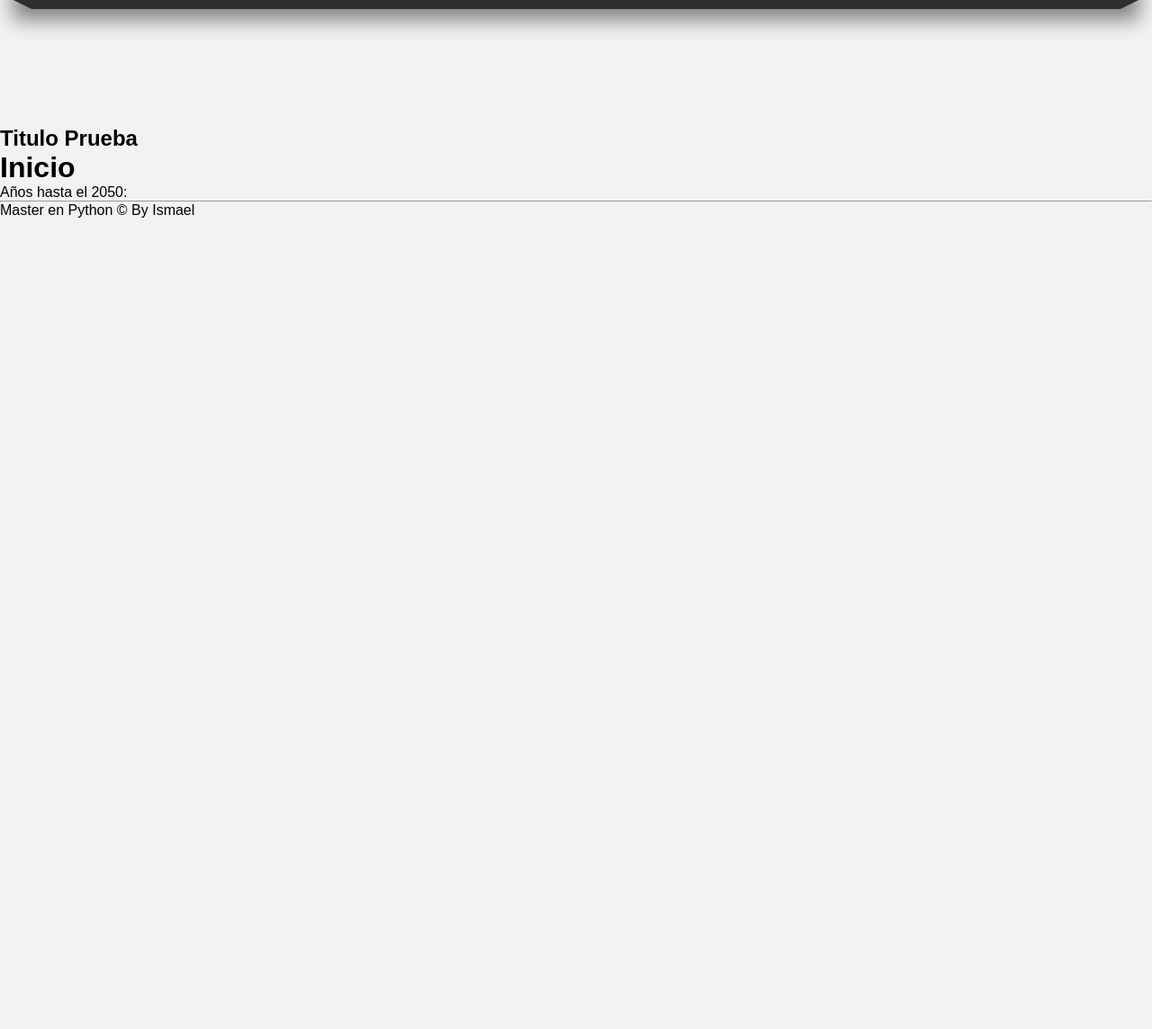
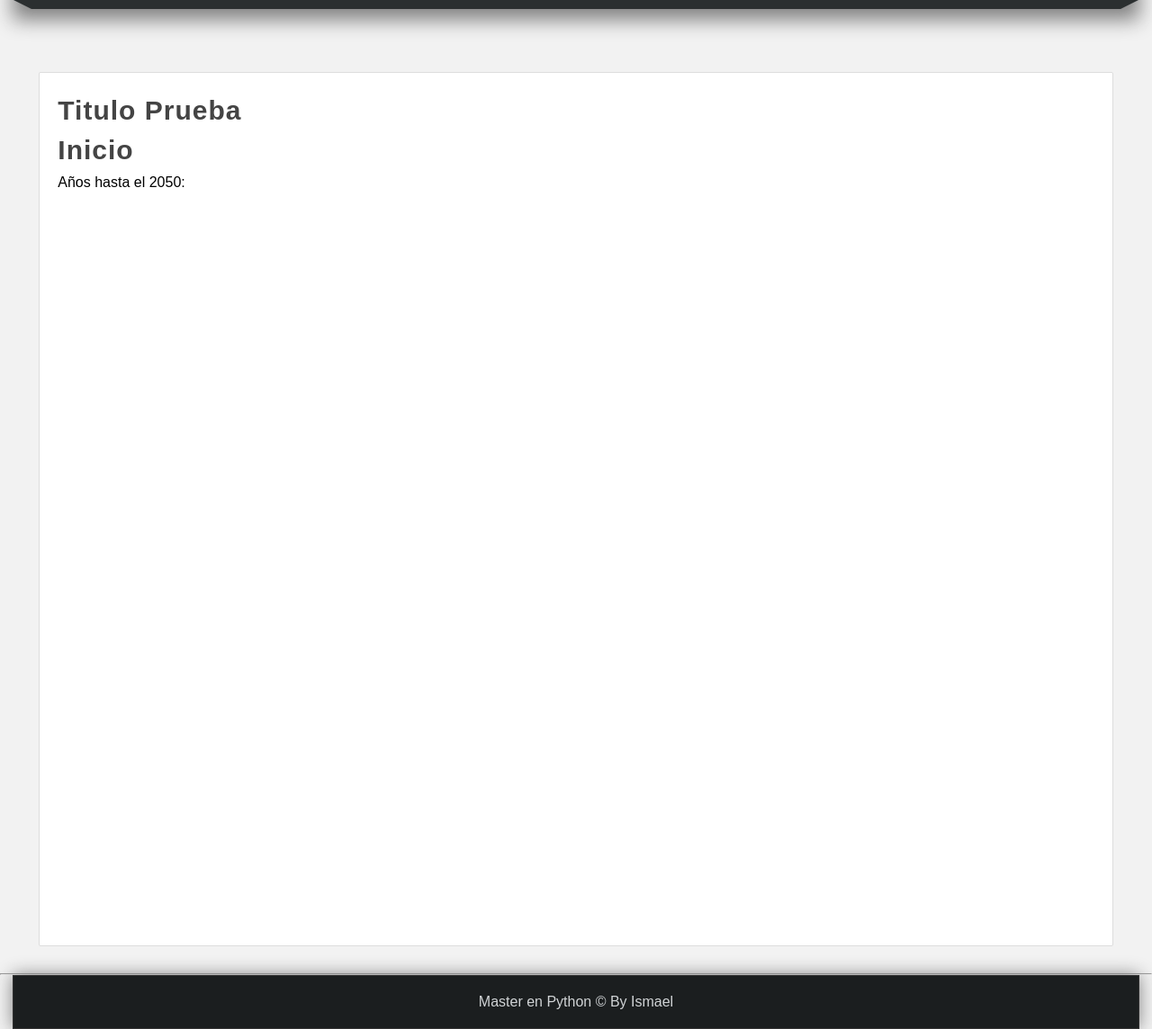
Before and after one commit to IsmaelDom/AprediendoDjango, a Django app: page / in a window 1280 px wide. Shown: the part 182-1326 px from the top of the page at 90% size. Before the commit the page ends 424 px from the top, so only its background shows below. Run offline with Django 3.2, Linux system fonts and the light colour scheme.

Commit message:
Se agregan estilos al footer y al contenido.

```diff
--- a/AprendiendoDjango/miapp/static/css/styles.css
+++ b/AprendiendoDjango/miapp/static/css/styles.css
@@ -83,7 +83,7 @@ nav ul li a:hover {
 .barra {
     width: 1250px;
     margin: 0 auto;
-    margin-bottom: 140px;
+    margin-bottom: 80px;
 }
 
 /*Picos que se muestran debajo de la barra de navegación*/
@@ -109,3 +109,42 @@ nav ul li a:hover {
     background: #2B2F30;
     float: left;
 }
+
+/*Estilos contenido central*/
+#content {
+    width: 1212px;
+    min-height: 930px;
+    margin: 0 auto;
+    margin-bottom: 30px;
+    margin-top: 40px;
+}
+
+.box {
+    background: white;
+    width: 95%;
+    min-height: 930px;
+    margin: 0 auto;
+    padding: 20px;
+    border: 1px solid #ddd;
+    border-radius: 2px;
+}
+
+.title {
+    color: #444;
+    letter-spacing: 1px;
+    font-size: 30px;
+    margin-bottom: 10px;
+    margin-top: 5px;
+}
+
+footer {
+    width: 1250px;
+    background-color: #1B1E1F;
+    border: 1px solid #333;
+    color: #d1d4d6;
+    text-align: center;
+    margin: 0 auto;
+    padding-top: 20px;
+    padding-bottom: 20px;
+    box-shadow: 0px 0px 20px gray;
+}
--- a/AprendiendoDjango/miapp/templates/hola_mundo.html
+++ b/AprendiendoDjango/miapp/templates/hola_mundo.html
@@ -5,7 +5,7 @@
 
 {% block content %}
     {{ block.super }}
-    <h1>Hola Mundo desde Django</h1>
+    <h1 class="title">Hola Mundo desde Django</h1>
     <h3>Bienvenido</h3>
 
 {% endblock %}
--- a/AprendiendoDjango/miapp/templates/index.html
+++ b/AprendiendoDjango/miapp/templates/index.html
@@ -5,7 +5,7 @@
 
 {% block content %}
 
-    <h1>Inicio</h1>
+    <h1 class="title">Inicio</h1>
     <p>Años hasta el 2050:</p>
 
 {% endblock %}
--- a/AprendiendoDjango/miapp/templates/layout.html
+++ b/AprendiendoDjango/miapp/templates/layout.html
@@ -47,10 +47,14 @@
     </div>
 
     <div id="content">
-        <h2 class="title">Titulo Prueba</h2>
-        {% block content %}
-            <strong>Contenido original</strong>
-        {% endblock %}
+
+        <div class="box">
+            <h2 class="title">Titulo Prueba</h2>
+            {% block content %}
+                <strong>Contenido original</strong>
+            {% endblock %}
+        </div>
+
     </div>
 
     <hr/>
--- a/AprendiendoDjango/miapp/templates/pagina.html
+++ b/AprendiendoDjango/miapp/templates/pagina.html
@@ -5,7 +5,7 @@
 
 {% block content %}
 
-    <h1>Página de la web</h1>
+    <h1 class="title">Página de la web</h1>
     <p>Crado en 2021</p>
 
 {% endblock %}
```
